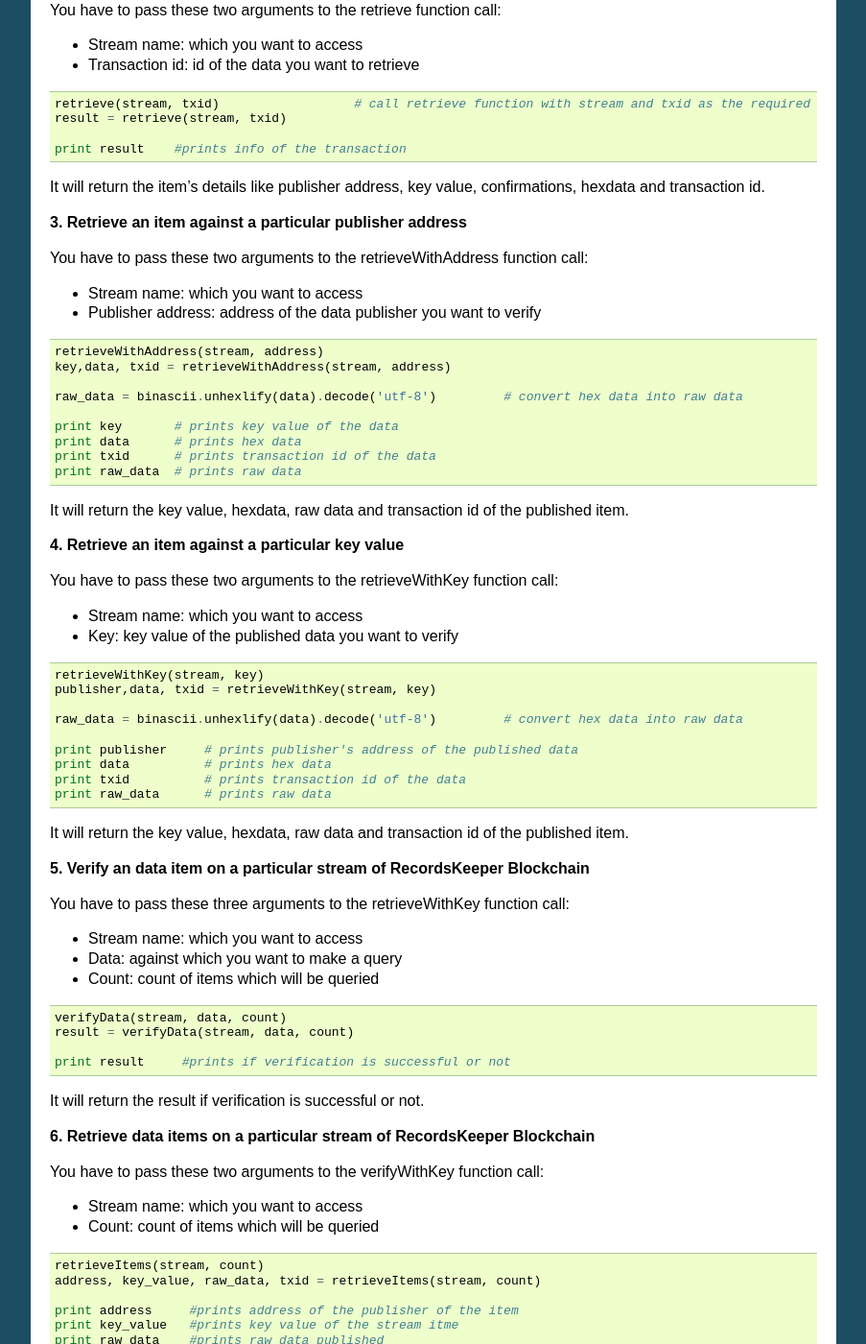
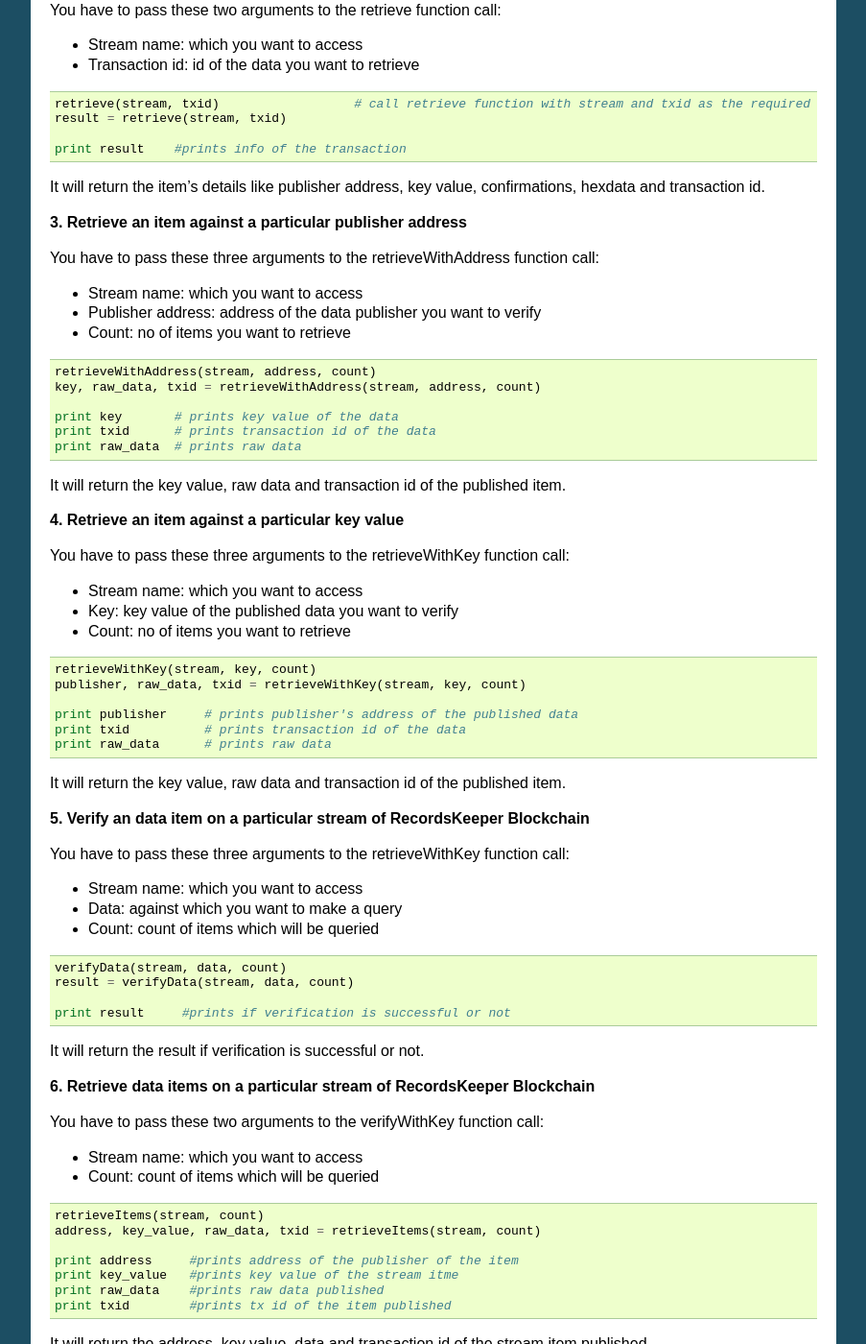
Before and after one commit to RecordsKeeper/recordskeeper-python-sdk, a Sphinx documentation site: the page built from docs/source/stream.rst, in a window 1280 px wide and 1400 px high, scrolled down 1945 px. Shown: the whole window at 96% size, without its empty margins (198-1101 px from the left). Built offline with Sphinx 7.4.7, drawn with Linux system fonts in a browser that asks for light colours.

Commit message:
stream functions changed

```diff
--- a/docs/source/stream.rst
+++ b/docs/source/stream.rst
@@ -135,45 +135,41 @@
 
 **3. Retrieve an item against a particular publisher address**
 
-You have to pass these two arguments to the retrieveWithAddress function call:
+You have to pass these three arguments to the retrieveWithAddress function call:
 
 * Stream name: which you want to access
 * Publisher address: address of the data publisher you want to verify
+* Count: no of items you want to retrieve
 
 .. code-block:: python
 
-    retrieveWithAddress(stream, address)
-    key,data, txid = retrieveWithAddress(stream, address)
-
-    raw_data = binascii.unhexlify(data).decode('utf-8')         # convert hex data into raw data
+    retrieveWithAddress(stream, address, count)
+    key, raw_data, txid = retrieveWithAddress(stream, address, count)
 
     print key       # prints key value of the data
-    print data      # prints hex data
     print txid      # prints transaction id of the data
     print raw_data  # prints raw data
 
-It will return the key value, hexdata, raw data and transaction id of the published item.
+It will return the key value, raw data and transaction id of the published item.
 
 **4. Retrieve an item against a particular key value**
 
-You have to pass these two arguments to the retrieveWithKey function call:
+You have to pass these three arguments to the retrieveWithKey function call:
 
 * Stream name: which you want to access
 * Key: key value of the published data you want to verify
+* Count: no of items you want to retrieve
 
 .. code-block:: python
 
-    retrieveWithKey(stream, key)
-    publisher,data, txid = retrieveWithKey(stream, key)
-
-    raw_data = binascii.unhexlify(data).decode('utf-8')         # convert hex data into raw data
+    retrieveWithKey(stream, key, count)
+    publisher, raw_data, txid = retrieveWithKey(stream, key, count)
 
     print publisher     # prints publisher's address of the published data
-    print data          # prints hex data
     print txid          # prints transaction id of the data
     print raw_data      # prints raw data
 
-It will return the key value, hexdata, raw data and transaction id of the published item.
+It will return the key value, raw data and transaction id of the published item.
 
 **5. Verify an data item on a particular stream of RecordsKeeper Blockchain**
 
--- a/docs/source/wallet.rst
+++ b/docs/source/wallet.rst
@@ -120,8 +120,8 @@
 
 .. code-block:: python
 
-    getPrivateKey()
-    privkey = getPrivateKey()
+    getPrivateKey(public_address)
+    privkey = getPrivateKey(public_address)
 
     print privkey        # prints private key of the given address
 
```
Also changed, not shown: README.md (+148 -0 lines), docs/source/transaction.rst (+4 -4 lines), 6 other files.
